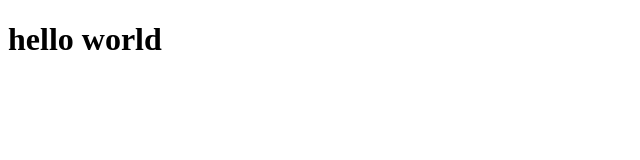
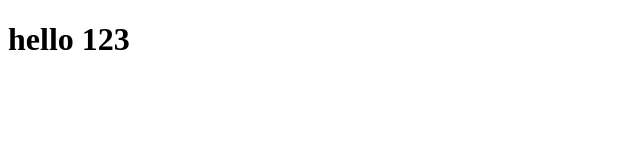
Before and after one commit to yokesh68/Fullstrack, a plain HTML site: page index.html in a window 1280 px wide. Shown: the full height of the page, 0-640 px from the left. Drawn offline with Linux system fonts and the light colour scheme.

Commit message:
Update index.html

```diff
--- a/index.html
+++ b/index.html
@@ -7,6 +7,6 @@
     <title>Document</title>
 </head>
 <body>
-    <h1> hello world </h1>
+    <h1> hello 123 </h1>
 </body>
 </html>
```
